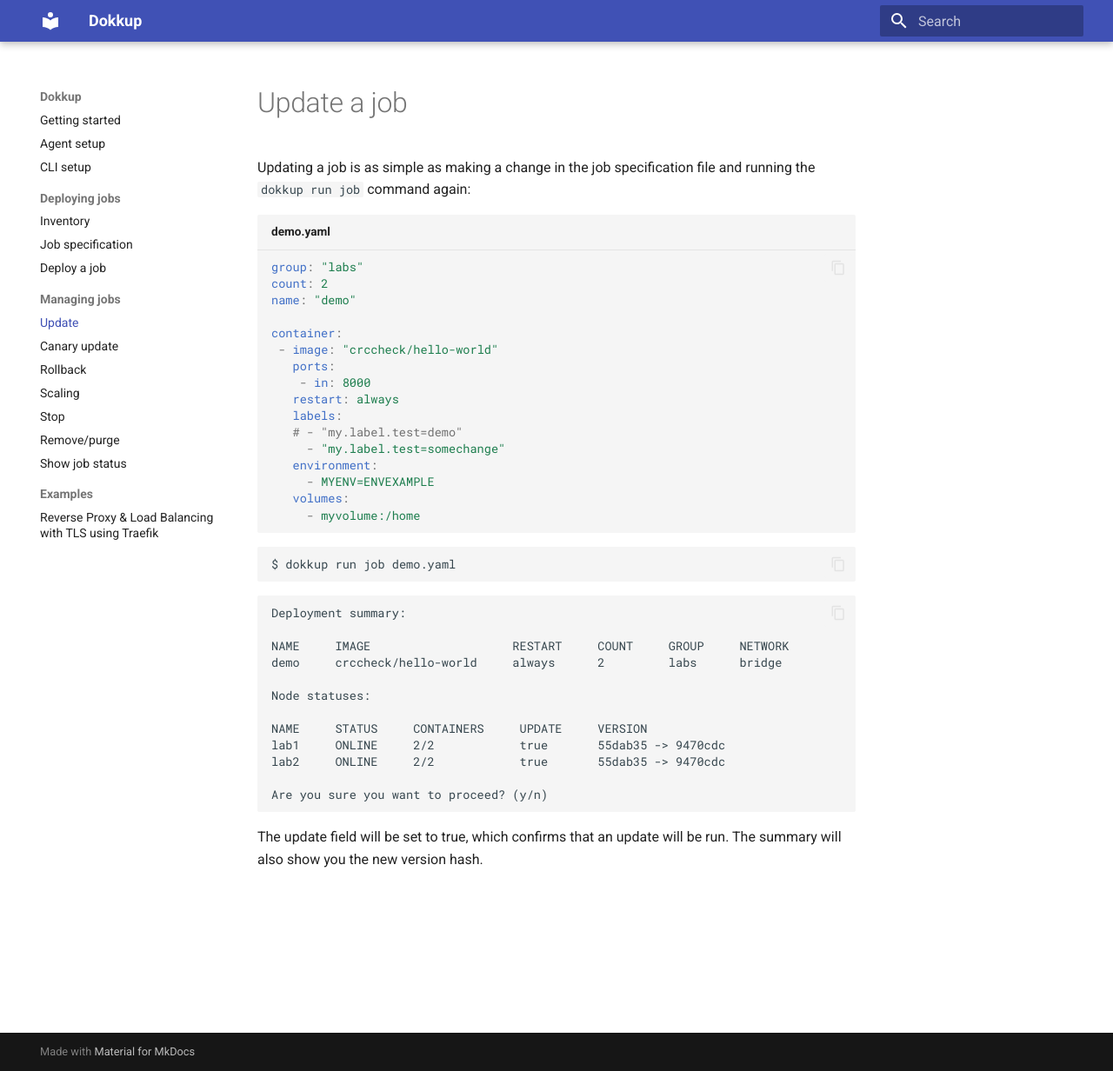
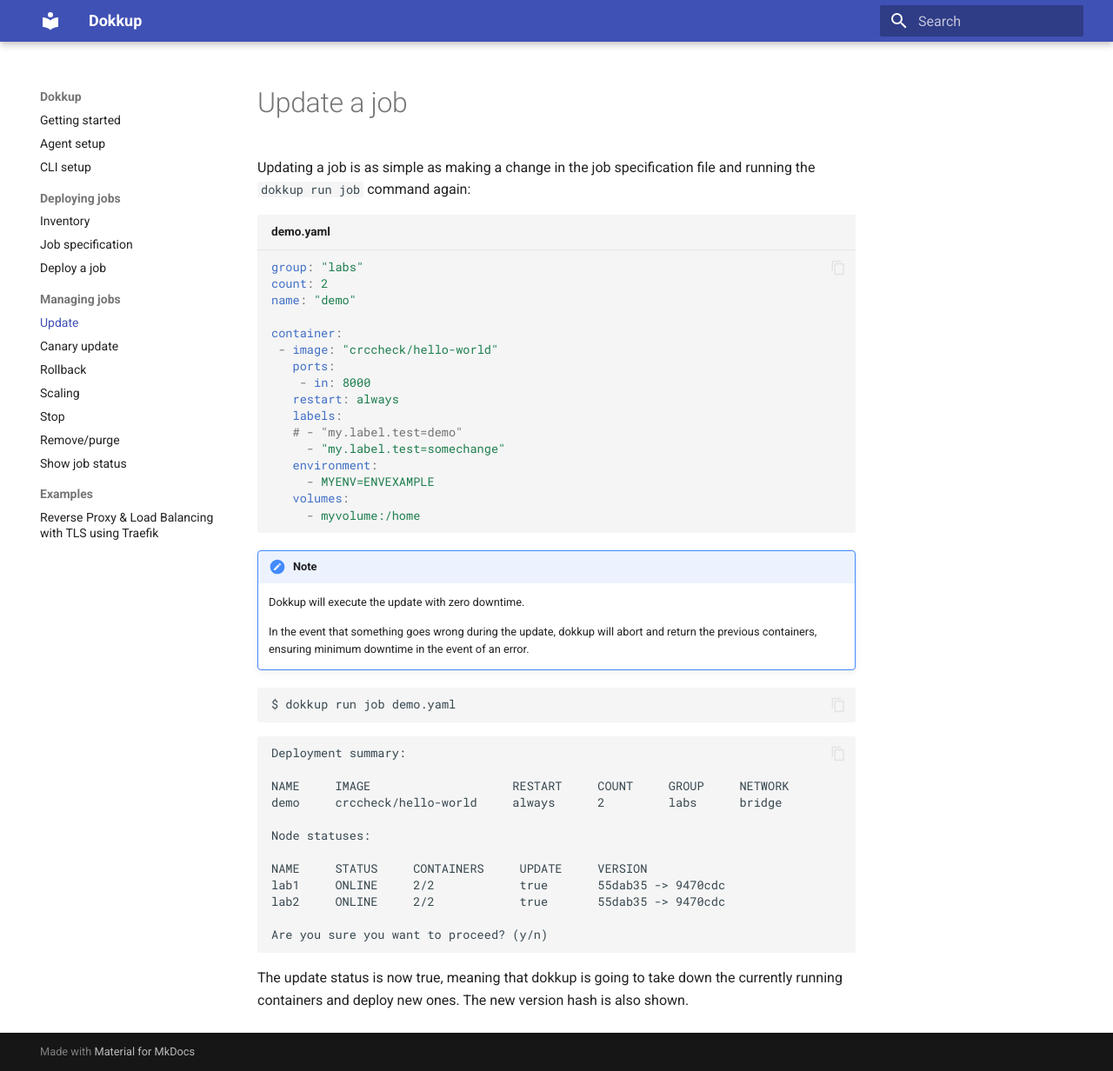
Before and after one commit to XiovV/dokkup, an MkDocs documentation site: the page built from docs/managing_jobs/update.md, in a window 1280 px wide and 1232 px high. Shown: the whole window at 87% size. Built offline with MkDocs 1.6.1 and Material for MkDocs 9.7.7, drawn with Linux system fonts in a browser that asks for light colours.

Commit message:
docs(mkdocs): add note regarding updates

````diff
--- a/docs/managing_jobs/update.md
+++ b/docs/managing_jobs/update.md
@@ -21,6 +21,11 @@
      - myvolume:/home
 ```
 
+!!! note
+    Dokkup will execute the update with zero downtime.
+
+    In the event that something goes wrong during the update, dokkup will abort and return the previous containers, ensuring minimum downtime in the event of an error.
+
 ```shell
 $ dokkup run job demo.yaml
 ```
@@ -40,4 +45,4 @@
 Are you sure you want to proceed? (y/n)
 ```
 
-The update field will be set to true, which confirms that an update will be run. The summary will also show you the new version hash.
+The update status is now true, meaning that dokkup is going to take down the currently running containers and deploy new ones. The new version hash is also shown.
````
